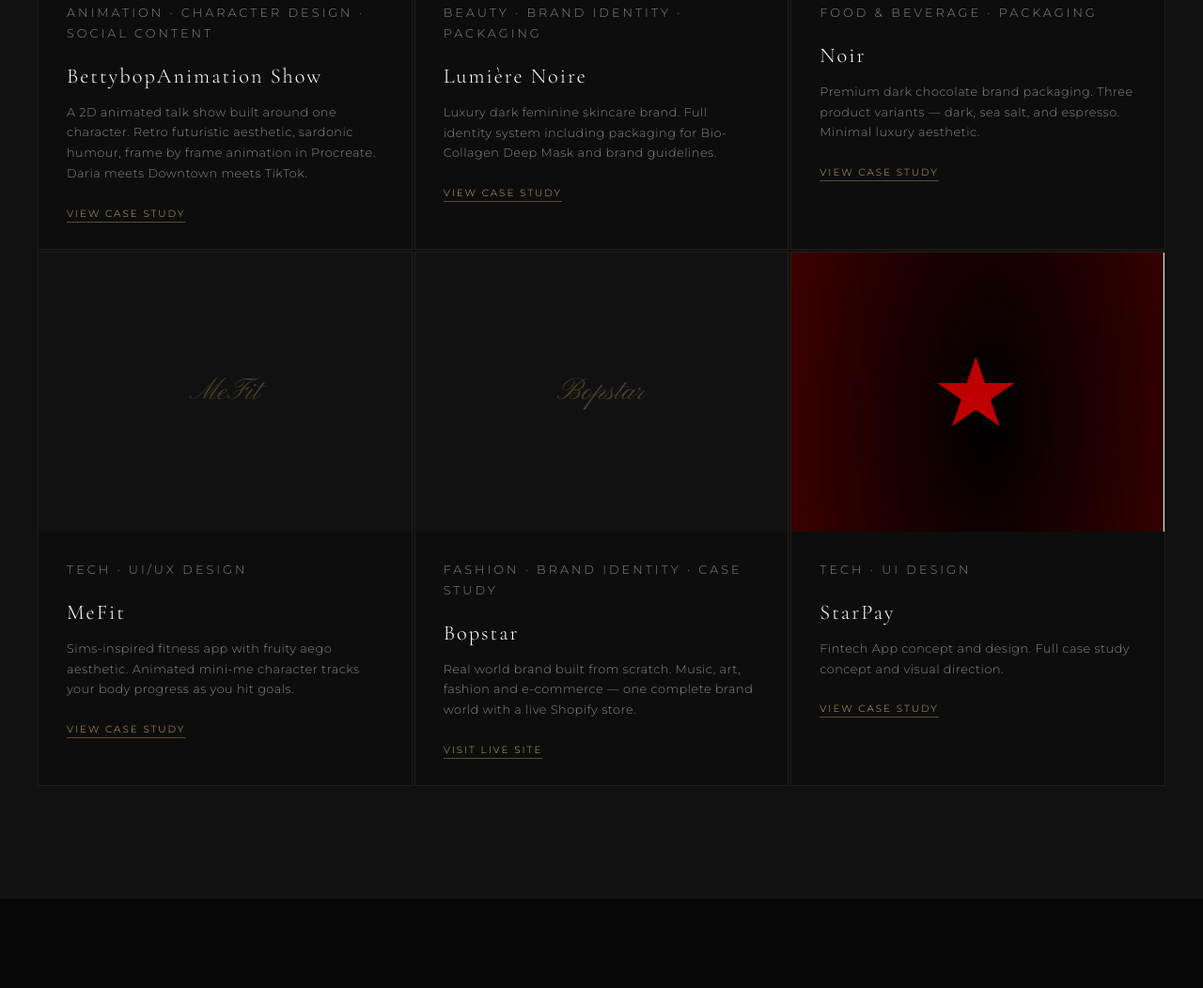
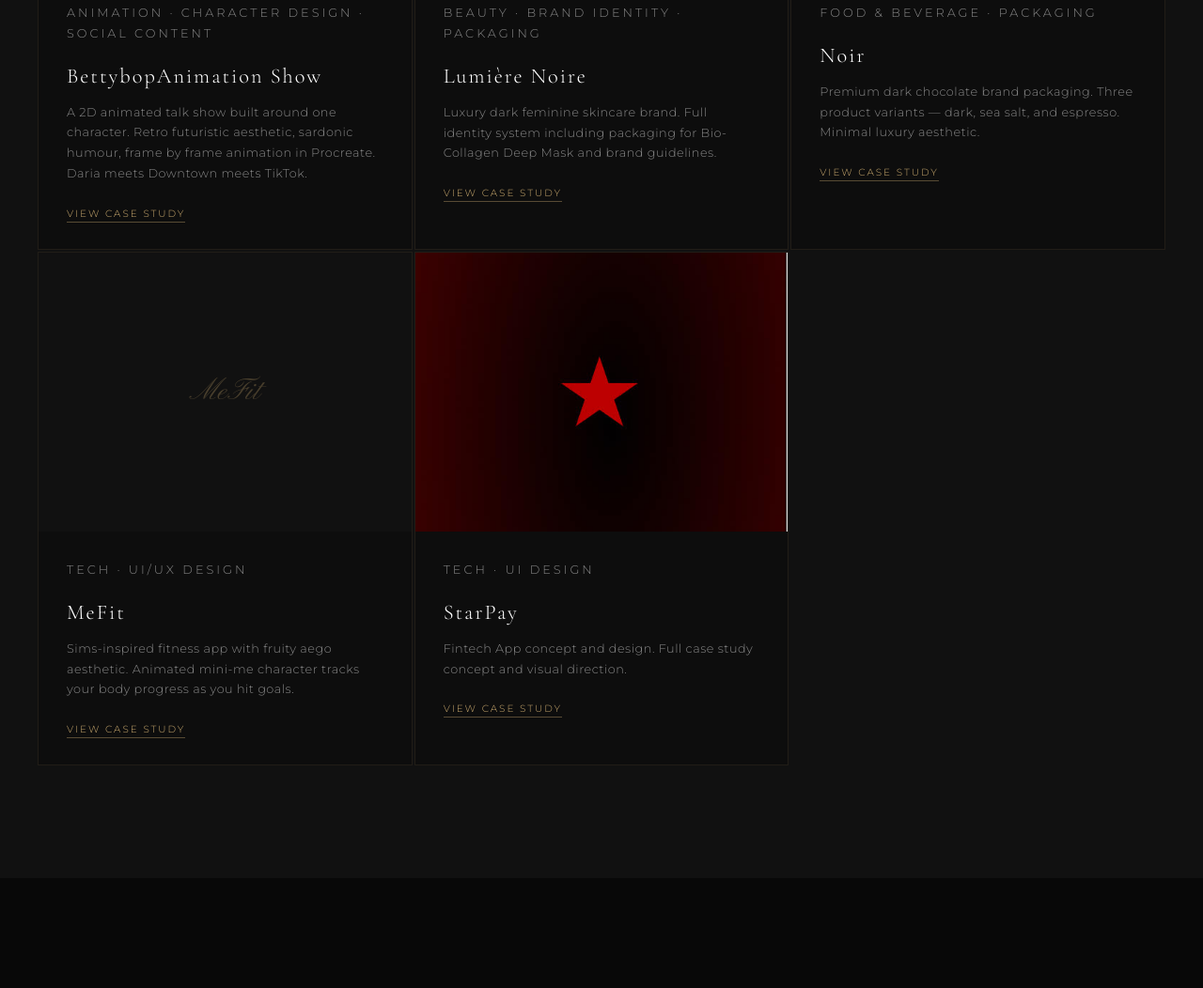
Before and after one commit to bettybop2000/Portfolio, a plain HTML site: page index.html in a window 1280 px wide. Shown: the part 2966-4018 px from the top of the page at 94% size. Drawn offline with nearby package versions, Linux system fonts and the light colour scheme.

Commit message:
remove bopstar project

```diff
--- a/index.html
+++ b/index.html
@@ -781,17 +781,6 @@
                     </div>
                 </div>
 
-                <div class="project-card">
-                    <div class="project-img">
-                        <span class="project-placeholder">Bopstar</span>
-                    </div>
-                    <div class="project-info">
-                        <p class="project-tag">Fashion · Brand Identity · Case Study</p>
-                        <h3>Bopstar</h3>
-                        <p>Real world brand built from scratch. Music, art, fashion and e-commerce — one complete brand world with a live Shopify store.</p>
-                        <a href="https://bettybop2000.live" class="project-link" target="_blank">Visit Live Site</a>
-                    </div>
-                </div>
 
                 <div class="project-card">
                     <div class="project-img">
```
